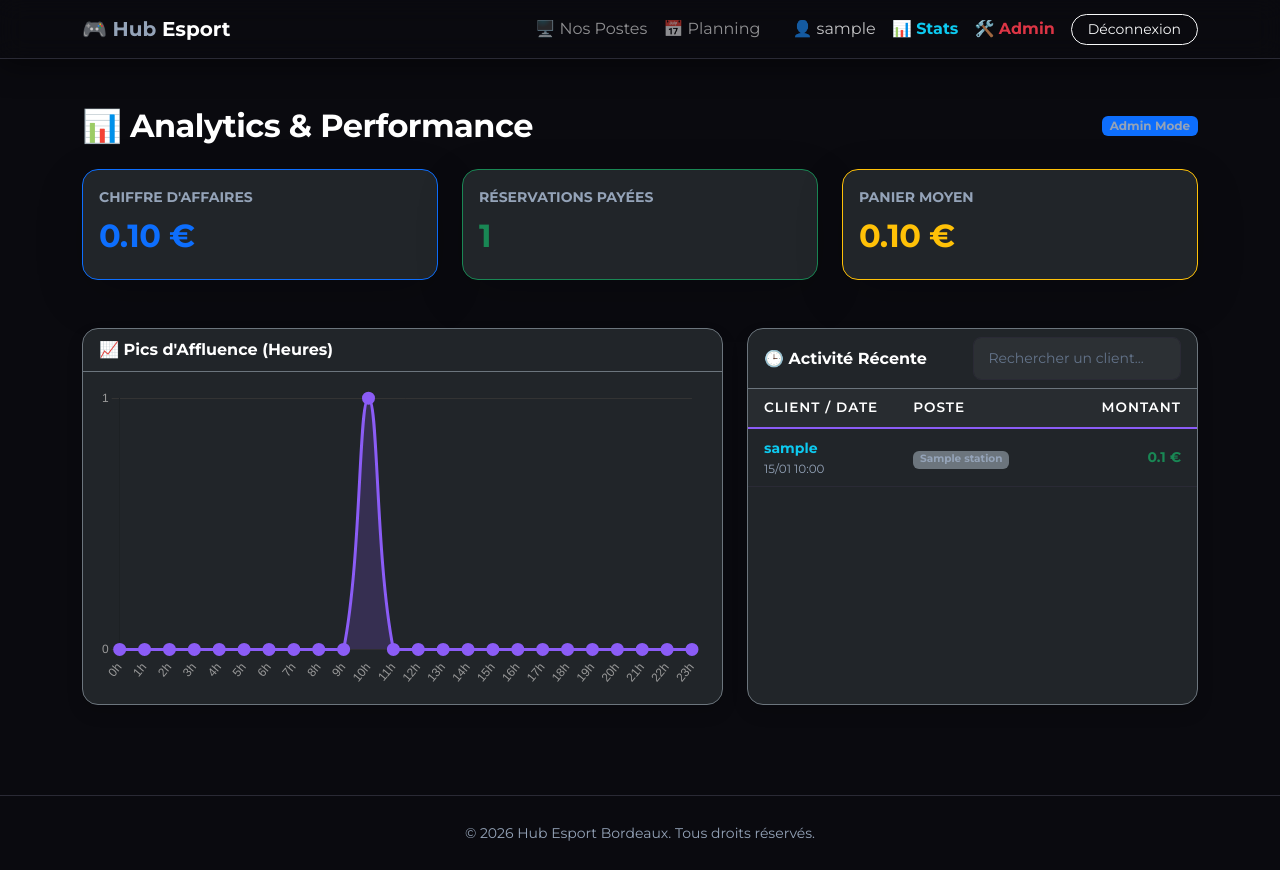
After one commit to Lucas-blancaws/Hub-Esport-Project, a Flask app: page /admin/dashboard in a window 1280 px wide. The commit adds this page. Run offline with Flask 3, Linux system fonts and the light colour scheme; a user stored in the database is signed in; tables that the repository leaves empty hold one stand-in row (values such as "Sample post").

Commit message:
FEAT: Admin dashboard with analytics, search, and editing system correction

```diff
--- a/app/main/routes.py
+++ b/app/main/routes.py
@@ -7,6 +7,8 @@ from app.services import station_service as StationService
 from app.services import payment_service as PaymentService
 from app.services import email_service as EmailService
 import cloudinary.uploader
+from sqlalchemy import func
+from app.models import Reservation, User, Station
 
 # --- PAGES VUES ---
 @bp.route('/')
@@ -200,3 +202,49 @@ def edit_station(station_id):
     db.session.commit()
     flash(f"Poste '{station.name}' mis à jour avec succès !", "success")
     return redirect(url_for('main.admin_panel'))
+
+@bp.route('/admin/dashboard')
+@login_required
+def admin_dashboard():
+    if current_user.role != 'admin':
+        abort(403)
+
+    try:
+        # 1. Chiffre d'Affaires
+        total_revenue_cents = db.session.query(func.sum(Reservation.amount)).filter(Reservation.status == 'paid').scalar()
+        revenue_euro = (total_revenue_cents / 100) if total_revenue_cents else 0
+
+        # 2. Nombre de réservations
+        total_resas = Reservation.query.filter(Reservation.status == 'paid').count()
+
+        # 3. Données graphique
+        hourly_data = [0] * 24
+        paid_reservations = Reservation.query.filter(Reservation.status == 'paid').all()
+        for r in paid_reservations:
+            hourly_data[r.start_time.hour] += 1
+
+        # 4. Préparation de la liste pour le tableau (On ajoute manuellement le nom du client)
+        recent_resas = Reservation.query.filter(Reservation.status == 'paid')\
+            .order_by(Reservation.start_time.desc()).limit(10).all()
+
+        # On crée une liste de dictionnaires pour que le HTML ait tout ce qu'il faut
+        display_resas = []
+        for res in recent_resas:
+            # On va chercher l'utilisateur manuellement avec son ID
+            u = User.query.get(res.user_id)
+            display_resas.append({
+                'start_time': res.start_time,
+                'username': u.username if u else f"Client #{res.user_id}",
+                'station_name': res.station.name if res.station else f"Poste #{res.station_id}",
+                'amount': res.amount / 100
+            })
+
+        return render_template('main/dashboard.html',
+                               revenue=revenue_euro,
+                               count=total_resas,
+                               hourly_data=hourly_data,
+                               reservations=display_resas) # On envoie la nouvelle liste
+
+    except Exception as e:
+        print(f"❌ ERREUR DASHBOARD : {e}")
+        return f"Erreur lors du calcul des stats : {e}", 500
--- a/app/templates/base.html
+++ b/app/templates/base.html
@@ -35,6 +35,9 @@
                             <span class="nav-link text-white opacity-75">👤 {{ current_user.username }}</span>
                         </li>
                         {% if current_user.role == 'admin' %}
+                        <li class="nav-item">
+                            <a class="nav-link text-info fw-bold" href="{{ url_for('main.admin_dashboard') }}">📊 Stats</a>
+                        </li>
                         <li class="nav-item">
                             <a class="nav-link text-danger fw-bold" href="{{ url_for('main.admin_panel') }}">🛠️ Admin</a>
                         </li>
--- /dev/null
+++ b/app/templates/main/dashboard.html
@@ -0,0 +1,148 @@
+{% extends "base.html" %}
+
+{% block content %}
+<div class="container mt-5">
+    <div class="d-flex justify-content-between align-items-center mb-4">
+        <h2 class="text-white m-0">📊 Analytics & Performance</h2>
+        <span class="badge bg-primary">Admin Mode</span>
+    </div>
+
+    <div class="row g-4 mb-5">
+        <div class="col-md-4">
+            <div class="card bg-dark border-primary shadow-lg p-3">
+                <div class="text-muted small text-uppercase fw-bold">Chiffre d'Affaires</div>
+                <h2 class="text-primary mt-2">{{ "{:,.2f}".format(revenue) }} €</h2>
+            </div>
+        </div>
+        <div class="col-md-4">
+            <div class="card bg-dark border-success shadow-lg p-3">
+                <div class="text-muted small text-uppercase fw-bold">Réservations Payées</div>
+                <h2 class="text-success mt-2">{{ count }}</h2>
+            </div>
+        </div>
+        <div class="col-md-4">
+            <div class="card bg-dark border-warning shadow-lg p-3">
+                <div class="text-muted small text-uppercase fw-bold">Panier moyen</div>
+                <h2 class="text-warning mt-2">{{ "{:,.2f}".format(revenue / count if count > 0 else 0) }} €</h2>
+            </div>
+        </div>
+    </div>
+
+    <div class="row g-4">
+        <div class="col-lg-7">
+            <div class="card bg-dark border-secondary h-100 shadow">
+                <div class="card-header border-secondary text-white fw-bold">📈 Pics d'Affluence (Heures)</div>
+                <div class="card-body">
+                    <div style="height: 300px;"> <canvas id="affluenceChart" data-hourly='{{ hourly_data|tojson }}'></canvas>
+                    </div>
+                </div>
+            </div>
+        </div>
+
+        <div class="col-lg-5">
+            <div class="card bg-dark border-secondary h-100 shadow">
+                <div class="card-header border-secondary d-flex justify-content-between align-items-center">
+                    <span class="text-white fw-bold">🕒 Activité Récente</span>
+                    <input type="text" id="searchInput" class="form-control form-control-sm w-50 bg-black text-white border-secondary" placeholder="Rechercher un client...">
+                </div>
+                <div class="card-body p-0">
+                    <div class="table-responsive" style="max-height: 400px;">
+                        <table class="table table-dark table-hover mb-0 small align-middle">
+                            <thead class="sticky-top bg-dark">
+                                <tr>
+                                    <th class="ps-3" style="width: 35%;">Client / Date</th>
+                                    <th style="width: 35%;">Poste</th>
+                                    <th class="pe-3 text-end" style="width: 30%;">Montant</th>
+                                </tr>
+                            </thead>
+                            <tbody id="reservationTable">
+                                {% for res in reservations %}
+                                <tr>
+                                    <td class="ps-3">
+                                        <div class="fw-bold text-info">{{ res.username }}</div>
+                                        <div class="text-muted" style="font-size: 0.85em;">{{ res.start_time.strftime('%d/%m %H:%M') }}</div>
+                                    </td>
+                                    <td><span class="badge bg-secondary">{{ res.station_name }}</span></td>
+                                    <td class="pe-3 text-end text-success fw-bold">{{ res.amount }} €</td>
+                                </tr>
+                                {% endfor %}
+                            </tbody>
+                        </table>
+                    </div>
+                </div>
+            </div>
+        </div>
+    </div>
+</div>
+
+<script src="https://cdn.jsdelivr.net/npm/chart.js"></script>
+
+<script>
+    document.addEventListener('DOMContentLoaded', function() {
+        const chartElement = document.getElementById('affluenceChart');
+        if (!chartElement) return;
+
+        // Récupération et Debugging
+        const rawData = chartElement.getAttribute('data-hourly');
+        console.log("Données reçues de Python :", rawData); // Fais F12 dans Chrome pour voir ça
+
+        let chartData;
+        try {
+            chartData = JSON.parse(rawData);
+        } catch (e) {
+            console.error("Erreur de lecture des données :", e);
+            chartData = new Array(24).fill(0);
+        }
+
+        const ctx = chartElement.getContext('2d');
+        new Chart(ctx, {
+            type: 'line',
+            data: {
+                labels: Array.from({length: 24}, (_, i) => i + "h"),
+                datasets: [{
+                    label: 'Réservations',
+                    data: chartData,
+                    borderColor: '#8b5cf6',
+                    backgroundColor: 'rgba(139, 92, 246, 0.2)',
+                    fill: true,
+                    tension: 0.4,
+                    borderWidth: 3,
+                    pointRadius: 5,
+                    pointBackgroundColor: '#8b5cf6'
+                }]
+            },
+            options: {
+                responsive: true,
+                maintainAspectRatio: false,
+                plugins: {
+                    legend: { display: false },
+                    tooltip: { backgroundColor: '#1e1e1e' }
+                },
+                scales: {
+                    y: {
+                        beginAtZero: true,
+                        grid: { color: '#333' },
+                        ticks: { color: '#999', stepSize: 1 }
+                    },
+                    x: {
+                        grid: { display: false },
+                        ticks: { color: '#999' }
+                    }
+                }
+            }
+        });
+
+        // Moteur de recherche (on le remet ici pour être sûr qu'il charge)
+        const searchInput = document.getElementById('searchInput');
+        if (searchInput) {
+            searchInput.addEventListener('keyup', function() {
+                const value = this.value.toLowerCase();
+                document.querySelectorAll('#reservationTable tr').forEach(row => {
+                    const text = row.innerText.toLowerCase();
+                    row.style.display = text.includes(value) ? "" : "none";
+                });
+            });
+        }
+    });
+    </script>
+{% endblock %}
```
